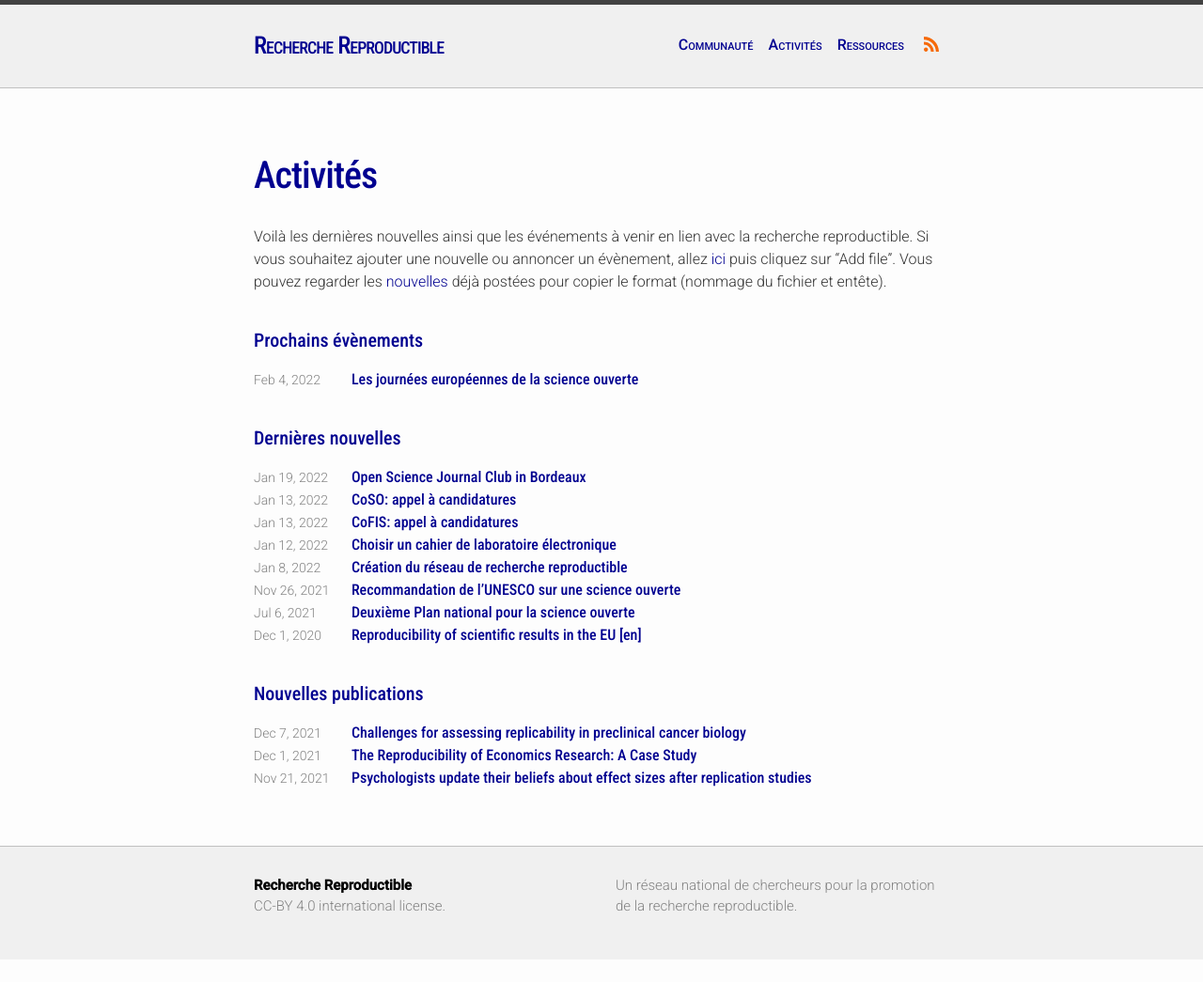
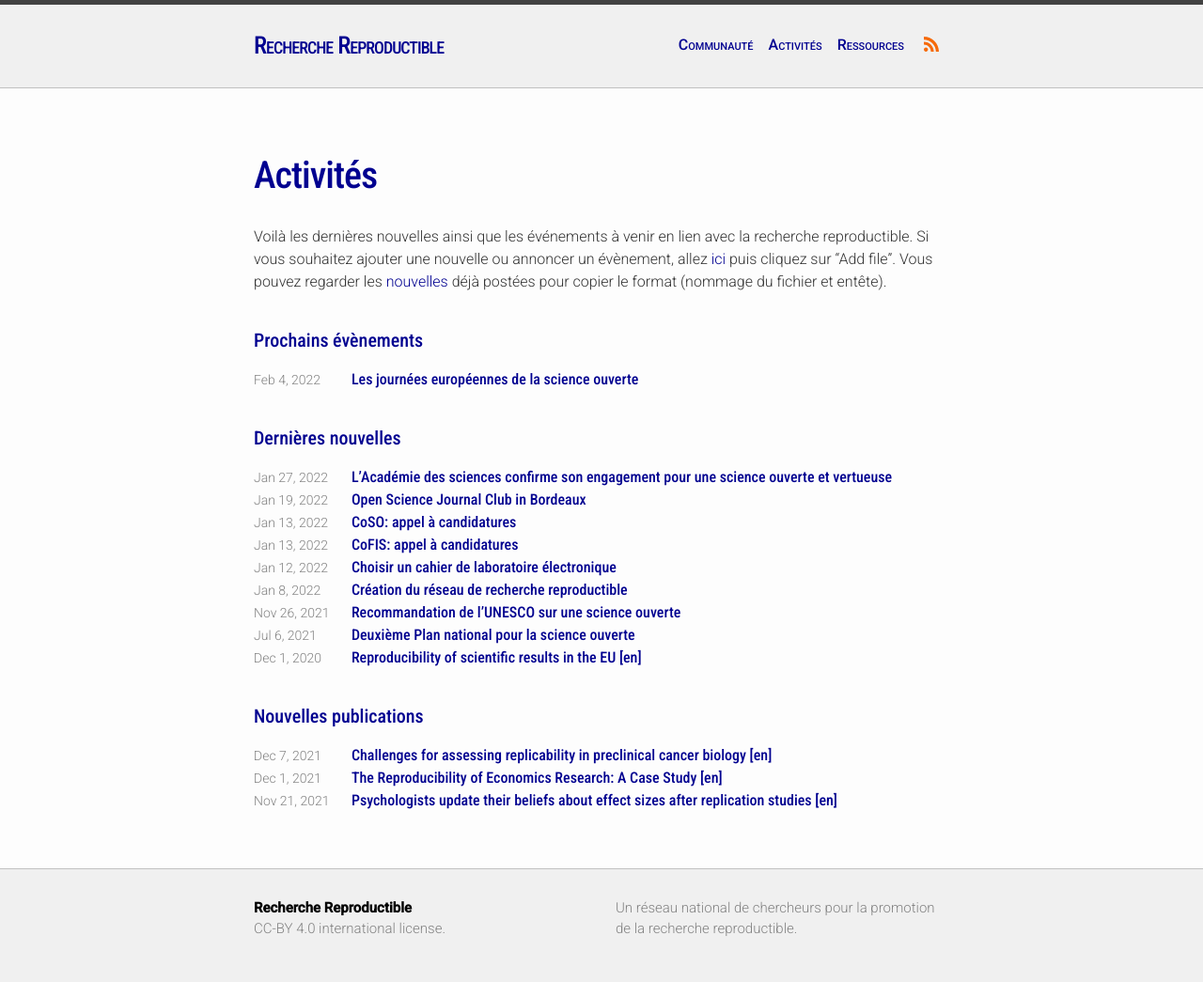
Before and after one commit to FR-RN/FR-RN, a Jekyll site: the page built from news.md, in a window 1280 px wide. Shown: the whole page at 94% size. Built offline with Jekyll 4.4.1, drawn with Linux system fonts in a browser that asks for light colours; some web fonts are replaced; before the commit the page ends 1021 px from its top, so only the background shows below that.

Commit message:
New post: Académie des Sciences

```diff
--- /dev/null
+++ b/_posts/2022-01-27-Academie.md
@@ -0,0 +1,9 @@
+---
+layout: post
+title:  "L’Académie des sciences confirme son engagement pour une science ouverte et vertueuse"
+date:   2022-01-27 10:00 +0100
+category: news
+tags: bordeaux
+---
+
+Dans un **[avis](https://www.academie-sciences.fr/pdf/rapport/22_01_27_science_ouverte.pdf)** qu’elle publie ce jour, l’Académie des sciences, signataire de la déclaration de San Francisco, réaffirme son soutien aux initiatives nationales et internationales qui œuvrent pour une science ouverte, éthique et transparente.
--- a/news.md
+++ b/news.md
@@ -64,6 +64,9 @@ déjà postées pour copier le format (nommage du fichier et entête).
       <h3>
         <a class="post-link" href="{{ post.url | relative_url }}">
           {{ post.title | escape }}
+          {% if post.lang == "english" %}
+          [en]
+          {% endif %}
         </a>
       </h3>
     </li>
```
Also changed, not shown: _posts/2021-11-22-Psychology-Replication.md (+2 -0 lines), _posts/2021-12-07-Cancer.md (+2 -0 lines), _posts/2022-01-17-BNF.md (+1 -0 lines).
